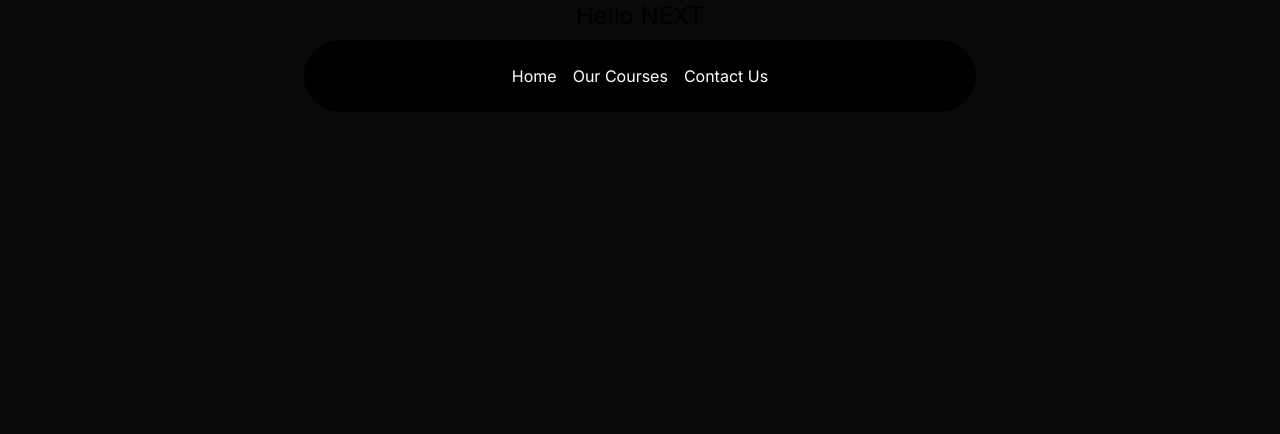
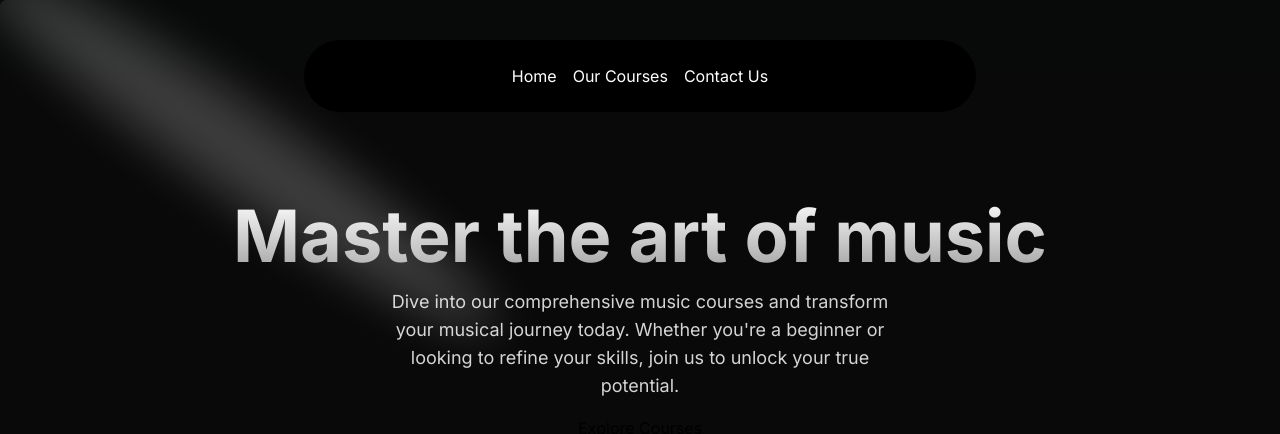
Before and after one commit to maharshiPatel9094/NEXTJS_music_academy_project, a Next.js app in the folder music_academy_project/: page / in a window 1280 px wide. Shown: the top 434 px of the page. Built offline with nearby package versions, Linux system fonts and the light colour scheme.

Commit message:
spotlight added

```diff
--- a/music_academy_project/src/app/page.tsx
+++ b/music_academy_project/src/app/page.tsx
@@ -1,9 +1,11 @@
+import HeroSection from "@/components/HeroSection";
 
 
 export default function Home() {
   return (
     <main className="min-h-screen bg-black/[0.96] antialiased bg-grid-white/[0.02]">
-      <h1 className="text-2xl text-center">Hello NEXT</h1>
+
+      <HeroSection />
     </main>
   );
 }
--- /dev/null
+++ b/music_academy_project/src/components/HeroSection.tsx
@@ -0,0 +1,32 @@
+import Link from "next/link"
+import { Spotlight } from "./ui/Spotlight"
+
+function HeroSection() {
+    return (
+        <div
+            className="h-auto md:h-[40rem] w-full rounded-md flex flex-col items-center justify-center relative overflow-hidden mx-auto py-10 md:py-0"
+        >
+
+            <div className="p-4 relative z-10 w-full text-center" >
+                <Spotlight
+                    className="-top-40 left-0 md:left-60 md:-top-20"
+                    fill="white"
+                />
+                <h1
+                    className="mt-20 md:mt-0 text-4xl md:text-7xl font-bold bg-clip-text text-transparent bg-gradient-to-b from-neutral-50 to-neutral-400"
+                >Master the art of music</h1>
+                <p
+                    className="mt-4 font-normal text-base md:text-lg text-neutral-300 max-w-lg mx-auto"
+                >Dive into our comprehensive music courses and transform your musical journey today. Whether you're a beginner or looking to refine your skills, join us to unlock your true potential.</p>
+                <div className="mt-4">
+                    <Link href={"/courses"}>
+                        Explore Courses
+                    </Link>
+                </div>
+            </div>
+
+        </div>
+    )
+}
+
+export default HeroSection
--- /dev/null
+++ b/music_academy_project/src/components/ui/Spotlight.tsx
@@ -0,0 +1,56 @@
+import React from "react";
+import { cn } from "@/utils/cn";
+
+type SpotlightProps = {
+  className?: string;
+  fill?: string;
+};
+
+export const Spotlight = ({ className, fill }: SpotlightProps) => {
+  return (
+    <svg
+      className={cn(
+        "animate-spotlight pointer-events-none absolute z-[1]  h-[169%] w-[138%] lg:w-[84%] opacity-0",
+        className
+      )}
+      xmlns="http://www.w3.org/2000/svg"
+      viewBox="0 0 3787 2842"
+      fill="none"
+    >
+      <g filter="url(#filter)">
+        <ellipse
+          cx="1924.71"
+          cy="273.501"
+          rx="1924.71"
+          ry="273.501"
+          transform="matrix(-0.822377 -0.568943 -0.568943 0.822377 3631.88 2291.09)"
+          fill={fill || "white"}
+          fillOpacity="0.21"
+        ></ellipse>
+      </g>
+      <defs>
+        <filter
+          id="filter"
+          x="0.860352"
+          y="0.838989"
+          width="3785.16"
+          height="2840.26"
+          filterUnits="userSpaceOnUse"
+          colorInterpolationFilters="sRGB"
+        >
+          <feFlood floodOpacity="0" result="BackgroundImageFix"></feFlood>
+          <feBlend
+            mode="normal"
+            in="SourceGraphic"
+            in2="BackgroundImageFix"
+            result="shape"
+          ></feBlend>
+          <feGaussianBlur
+            stdDeviation="151"
+            result="effect1_foregroundBlur_1065_8"
+          ></feGaussianBlur>
+        </filter>
+      </defs>
+    </svg>
+  );
+};
--- a/music_academy_project/tailwind.config.ts
+++ b/music_academy_project/tailwind.config.ts
@@ -1,4 +1,8 @@
 import type { Config } from "tailwindcss";
+const colors = require("tailwindcss/colors");
+const {
+  default: flattenColorPalette,
+} = require("tailwindcss/lib/util/flattenColorPalette");
 
 const config: Config = {
   content: [
@@ -9,13 +13,22 @@
   darkMode: 'class',
   theme: {
     extend: {
+      animation:{
+        spotlight: "spotlight 2s ease .75s 1 forwards",
+      },
       backgroundImage: {
         "gradient-radial": "radial-gradient(var(--tw-gradient-stops))",
         "gradient-conic":
           "conic-gradient(from 180deg at 50% 50%, var(--tw-gradient-stops))",
       },
+      keyframes:{
+        spotlight: {
+          '0%': { opacity: '0', transform: 'translate(-72%, -62%) scale(0.5)' },
+          '100%': { opacity: '1', transform: 'translate(-50%,-40%) scale(1)' },
+        },
     },
   },
-  plugins: [],
+},
+plugins: [],
 };
 export default config;
```
